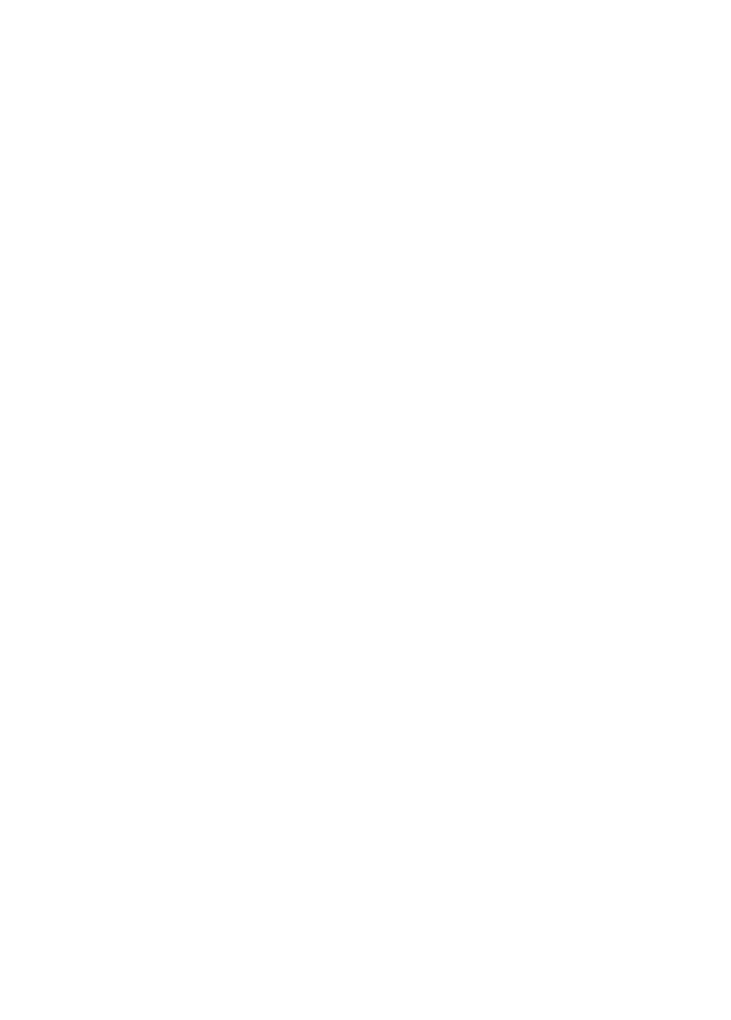
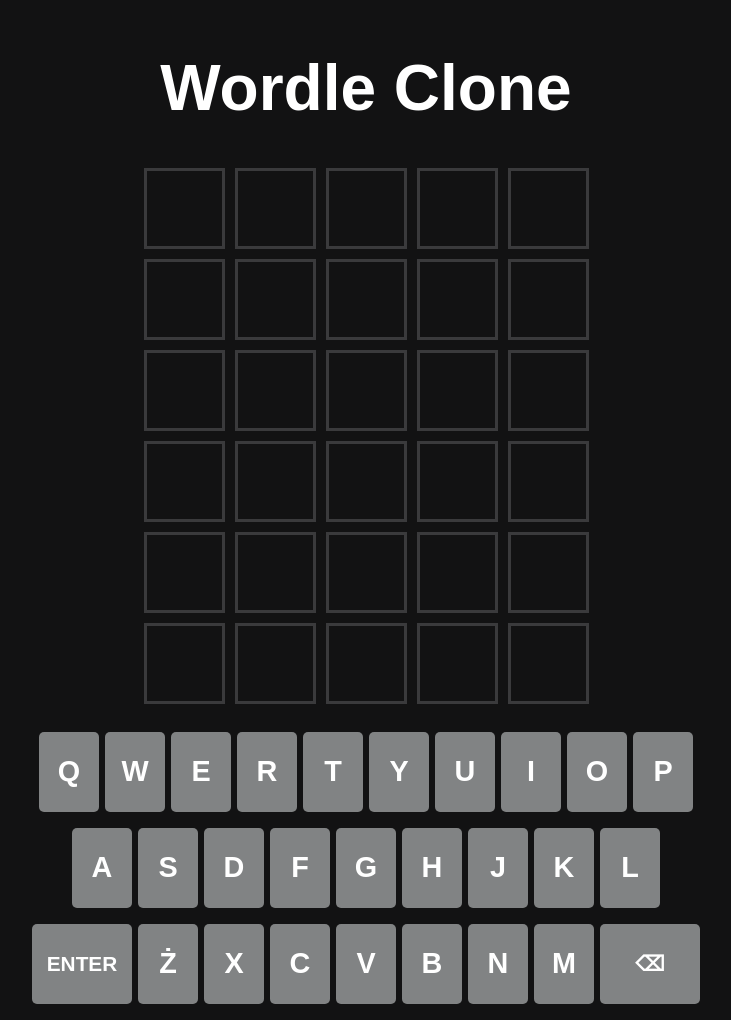
Before and after one commit to artusss0/wordle_clone, a plain HTML site: page index.html in a window 1280 px wide. Shown: the whole page, without its empty margins (274-1005 px from the left). Before the commit the page ends 800 px from the top, so only its background shows below. Drawn offline with Linux system fonts and the light colour scheme.

Commit message:
Added: game content with keyboard, styles to content

```diff
--- a/index.html
+++ b/index.html
@@ -6,9 +6,93 @@
     <title>Wordle clone</title>
     <link rel="stylesheet" href="style.css">
     <script src="main.js"></script>
-    <link rel="shortcut icon" href="logo-circle.png" type="image/x-icon">
+    <link rel="shortcut icon" href="logo.png" type="image/x-icon">
 </head>
 <body>
-
+    <div class="container">
+        <header class="baner">
+            <h1>Wordle Clone</h1>
+        </header>
+        <main class="main">
+            <div class="row row-1">
+                <div class="letter letter-1"></div>
+                <div class="letter letter-2"></div>
+                <div class="letter letter-3"></div>
+                <div class="letter letter-4"></div>
+                <div class="letter letter-5"></div>
+            </div>
+            <div class="row row-2">
+                <div class="letter letter-1"></div>
+                <div class="letter letter-2"></div>
+                <div class="letter letter-3"></div>
+                <div class="letter letter-4"></div>
+                <div class="letter letter-5"></div>
+            </div>
+            <div class="row row-3">
+                <div class="letter letter-1"></div>
+                <div class="letter letter-2"></div>
+                <div class="letter letter-3"></div>
+                <div class="letter letter-4"></div>
+                <div class="letter letter-5"></div>
+            </div>
+            <div class="row row-4">
+                <div class="letter letter-1"></div>
+                <div class="letter letter-2"></div>
+                <div class="letter letter-3"></div>
+                <div class="letter letter-4"></div>
+                <div class="letter letter-5"></div>
+            </div>
+            <div class="row row-5">
+                <div class="letter letter-1"></div>
+                <div class="letter letter-2"></div>
+                <div class="letter letter-3"></div>
+                <div class="letter letter-4"></div>
+                <div class="letter letter-5"></div>
+            </div>
+            <div class="row row-6">
+                <div class="letter letter-1"></div>
+                <div class="letter letter-2"></div>
+                <div class="letter letter-3"></div>
+                <div class="letter letter-4"></div>
+                <div class="letter letter-5"></div>
+            </div>
+        </main>
+        <section class="keyboard">
+            <div class="keyboard-row">
+                <button class="key">Q</button>
+                <button class="key">W</button>
+                <button class="key">E</button>
+                <button class="key">R</button>
+                <button class="key">T</button>
+                <button class="key">Y</button>
+                <button class="key">U</button>
+                <button class="key">I</button>
+                <button class="key">O</button>
+                <button class="key">P</button>
+            </div>
+            <div class="keyboard-row">
+                <button class="key">A</button>
+                <button class="key">S</button>
+                <button class="key">D</button>
+                <button class="key">F</button>
+                <button class="key">G</button>
+                <button class="key">H</button>
+                <button class="key">J</button>
+                <button class="key">K</button>
+                <button class="key">L</button>
+            </div>
+            <div class="keyboard-row">
+                <button class="key special-key">ENTER</button>
+                <button class="key">Ż</button>
+                <button class="key">X</button>
+                <button class="key">C</button>
+                <button class="key">V</button>
+                <button class="key">B</button>
+                <button class="key">N</button>
+                <button class="key">M</button>
+                <button class="key special-key">⌫</button>
+            </div>
+        </section>
+    </div>
 </body>
 </html>
--- a/style.css
+++ b/style.css
@@ -0,0 +1,90 @@
+body {
+    background-color: #121213;
+    color: #FFFFFF;
+    font-family: 'Arial', sans-serif;
+}
+.baner {
+    display: flex;
+    align-items: center;
+    justify-content: center;
+    gap: 25px;
+}
+.baner h1{
+    font-size: 4rem;
+}
+.baner img{
+    width: 5rem;
+
+}
+main {
+    margin: 0 auto;
+    display: grid;
+    grid-auto-columns: 5;
+    gap: 10px;
+    align-content: center;
+    width: fit-content;
+}
+.row {
+    display: flex;
+    align-items: center;
+    gap: 10px;
+}
+.letter {
+    width: 75px;
+    height: 75px;
+    border: 3px solid #3A3A3C;
+}
+.keyboard {
+    display: flex;
+    flex-direction: column;
+    align-items: center;
+    margin-top: 20px;
+}
+
+.keyboard-row {
+    display: flex;
+    justify-content: center;
+    margin: 5px;
+}
+.key {
+    font-weight: 600;
+    width: 60px;
+    height: 80px;
+    margin: 3px;
+    font-size: 18px;
+    border: none;
+    background-color: #818384;
+    color: #ffffff;
+    border-radius: 5px;
+    cursor: pointer;
+    font-size: 1.8rem;
+}
+
+.key:hover {
+    background-color: #ddd;
+}
+
+.special-key {
+    font-size: 1.3rem;
+    width: 100px;
+    font-weight: bold;
+}
+
+.key:active {
+    background-color: #bbb;
+}
+
+.letter-correct {
+    background-color: #6aaa64;
+    color: #ffffff;
+}
+
+.letter-misplaced {
+    background-color: #c9b458;
+    color: #ffffff;
+}
+
+.letter-absent {
+    background-color: #787c7e;
+    color: #ffffff;
+}
```
Also changed, not shown: logo-circle.png (deleted), logo.png.
